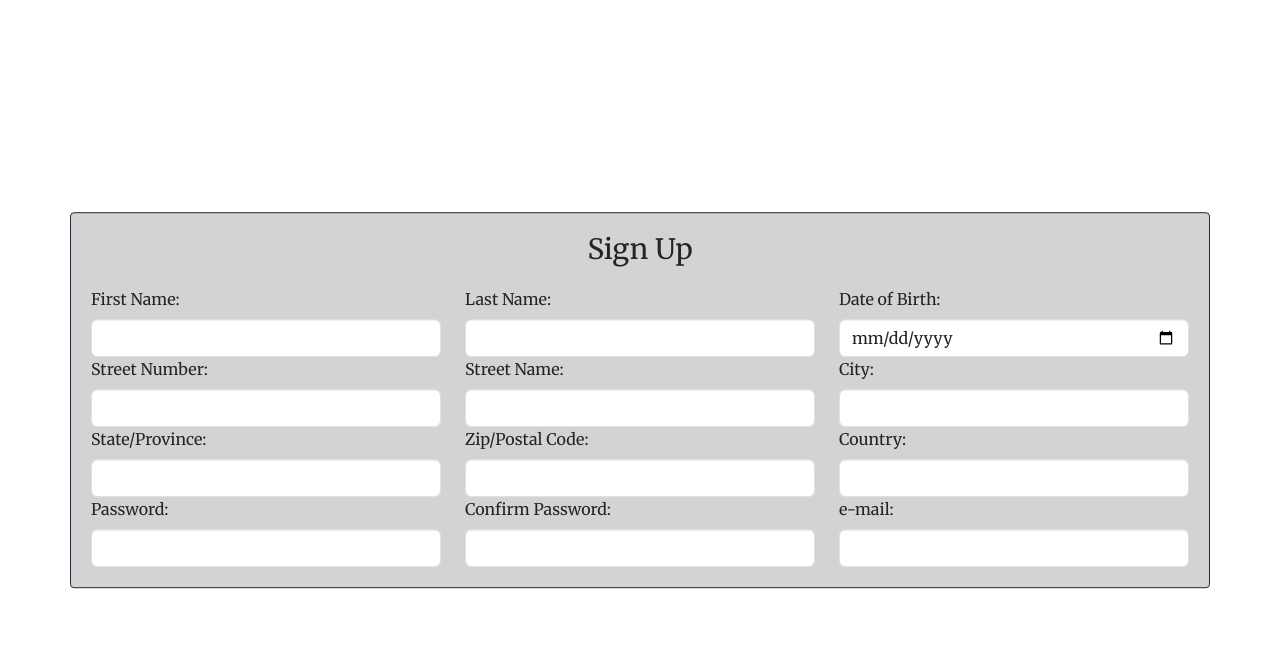
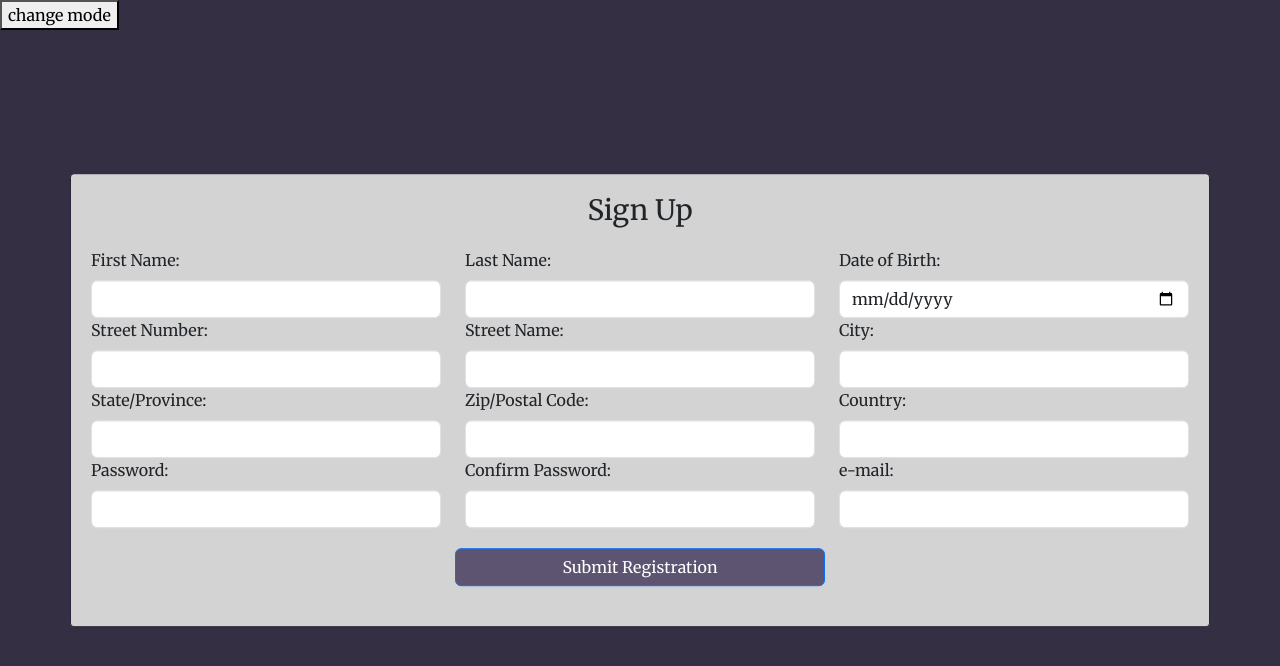
Before and after one commit to jb737/marketplace_homework, a React (Vite) app: page / in a window 1280 px wide. Shown: the top 666 px of the page. Built offline with nearby package versions, Linux system fonts and the light colour scheme.

Commit message:
style signUpPage, create color themes

```diff
--- a/src/App.tsx
+++ b/src/App.tsx
@@ -3,8 +3,13 @@ import './App.css'
 import SignUpPage from './pages/SignUpPage/SignUpPage'
 //import { Container } from 'react-bootstrap'
 
+//TODO: change mode button clicked, change mode across the app
+
 const App = () => {
-  return <SignUpPage/>
+  return <div>
+    <button>change mode</button>
+    <SignUpPage/>
+    </div>
 };
 
 export default App;
--- a/src/index.css
+++ b/src/index.css
@@ -1,11 +1,4 @@
 @import url('https://fonts.googleapis.com/css2?family=Merriweather:ital,wght@0,300;0,400;0,700;0,900;1,300;1,400;1,700;1,900&display=swap');
-
-:root {
-    --primary-color-light: #dbd8e3;
-    --primary-color-dark: #5c5470;
-    --secondary-color-light: #352f44;
-    --secondary-color-dark: #2a2438;
-}
 
 
 
@@ -16,9 +9,21 @@
     font-style: normal;
 }
 
+body {
+    background-color:var(--secondary-color-light);
+}
+
 .center {
     position: absolute;
     top: 50%;
     left: 50%;
     transform: translate(-50%, -50%);
 }
+
+.btn-primary{
+    background-color:var( --primary-color-dark);
+}
+
+.btn-primary:hover{
+    background-color: var(--primary-color-light);
+}
--- a/src/main.tsx
+++ b/src/main.tsx
@@ -3,6 +3,7 @@ import React from 'react';
 import ReactDOM from 'react-dom/client';
 import App from './App.tsx';
 import './index.css';
+import './pages/lightTheme.css';
 
 ReactDOM.createRoot(document.getElementById('root')!).render(
   <React.StrictMode>
--- a/src/pages/SignUpPage/SignUpPage.module.css
+++ b/src/pages/SignUpPage/SignUpPage.module.css
@@ -14,3 +14,8 @@
     text-align: center;
     margin-bottom: 20px;
 }
+
+.submit_btn {
+    width: 33%;
+    margin: 20px auto;
+}
--- a/src/pages/SignUpPage/SignUpPage.tsx
+++ b/src/pages/SignUpPage/SignUpPage.tsx
@@ -1,5 +1,5 @@
 import { useState } from "react";
-import { Container, Form, Row, Col } from "react-bootstrap";
+import { Container, Form, Row, Col, Button } from "react-bootstrap";
 import Address from "../../models/Address";
 import classes from "./SignUpPage.module.css";
 
@@ -23,6 +23,20 @@ const SignUpPage = (): JSX.Element => {
         country: "",
     });
 
+    const onSubmitHandler = (e : React.FormEvent<HTMLFormElement>) => {
+        e.preventDefault();
+        alert(JSON.stringify({
+            firstName,
+            lastName,
+            email,
+            password,
+            confirmPassword,
+            dateOfBirth,
+            address
+        })
+    );
+    };
+
     return (
     <Container className = {classes.container}>
         <Row>
@@ -30,7 +44,7 @@ const SignUpPage = (): JSX.Element => {
         </Row>
 
         <Row>
-        <Form>
+        <Form onSubmit = {onSubmitHandler}>
             <fieldset>
             <Row>
                 <Col>
@@ -194,6 +208,9 @@ const SignUpPage = (): JSX.Element => {
                 </Col>
             </Row>
             </fieldset>
+            <Row>
+            <Button className = {classes.submit_btn} type = "submit">Submit Registration</Button>
+            </Row>
         </Form>
         </Row>
     </Container>
--- /dev/null
+++ b/src/pages/darkTheme.css
@@ -0,0 +1,7 @@
+:root {
+        --primary-color-light: #e0e0e0;
+        --primary-color-dark:  #2c5d63;
+        --secondary-color-light: #a2c11c;
+        --secondary-color-dark: #283739;
+
+}
--- /dev/null
+++ b/src/pages/lightTheme.css
@@ -0,0 +1,6 @@
+:root {
+    --primary-color-light: #dbd8e3;
+    --primary-color-dark: #5c5470;
+    --secondary-color-light: #352f44;
+    --secondary-color-dark: #2a2438;
+}
```
